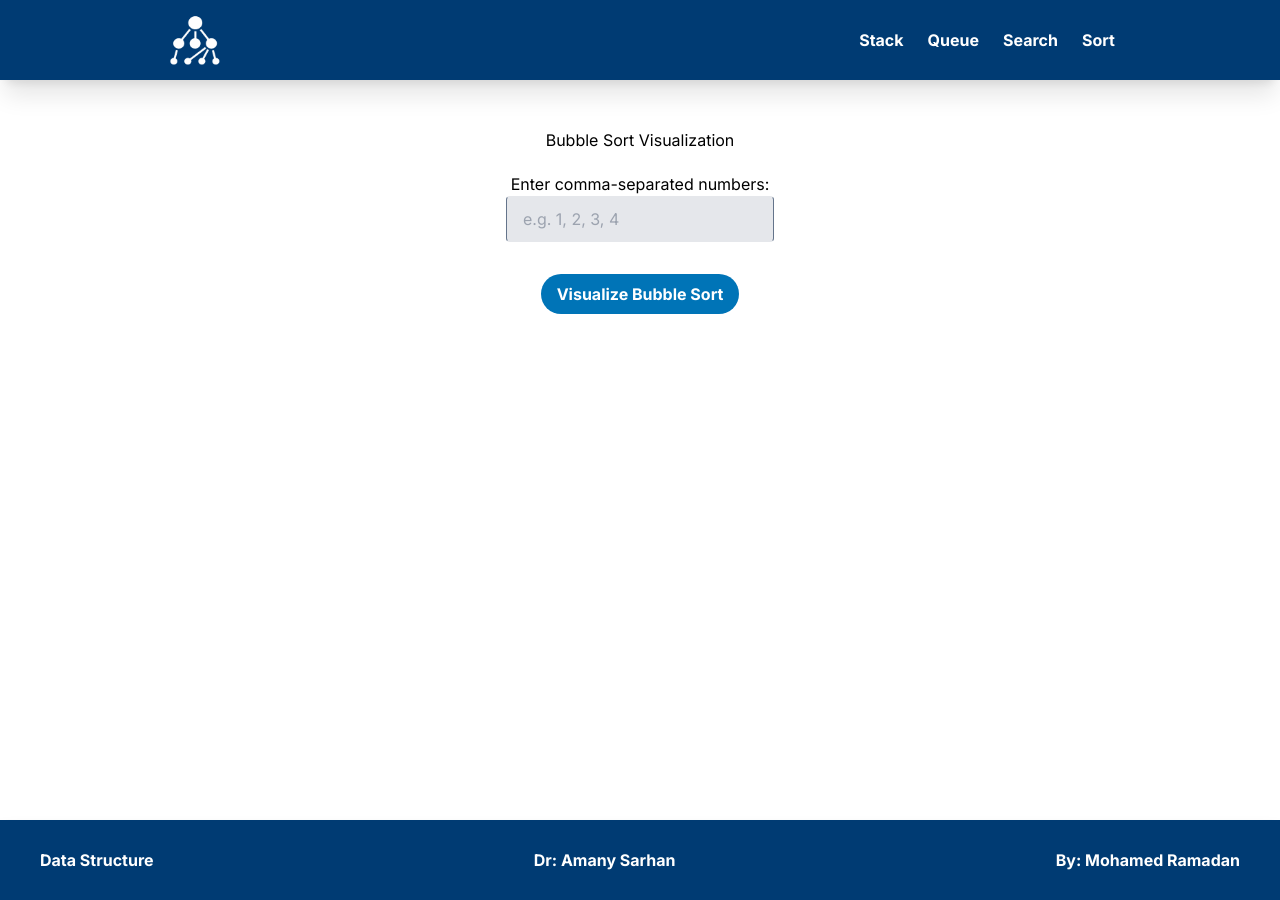
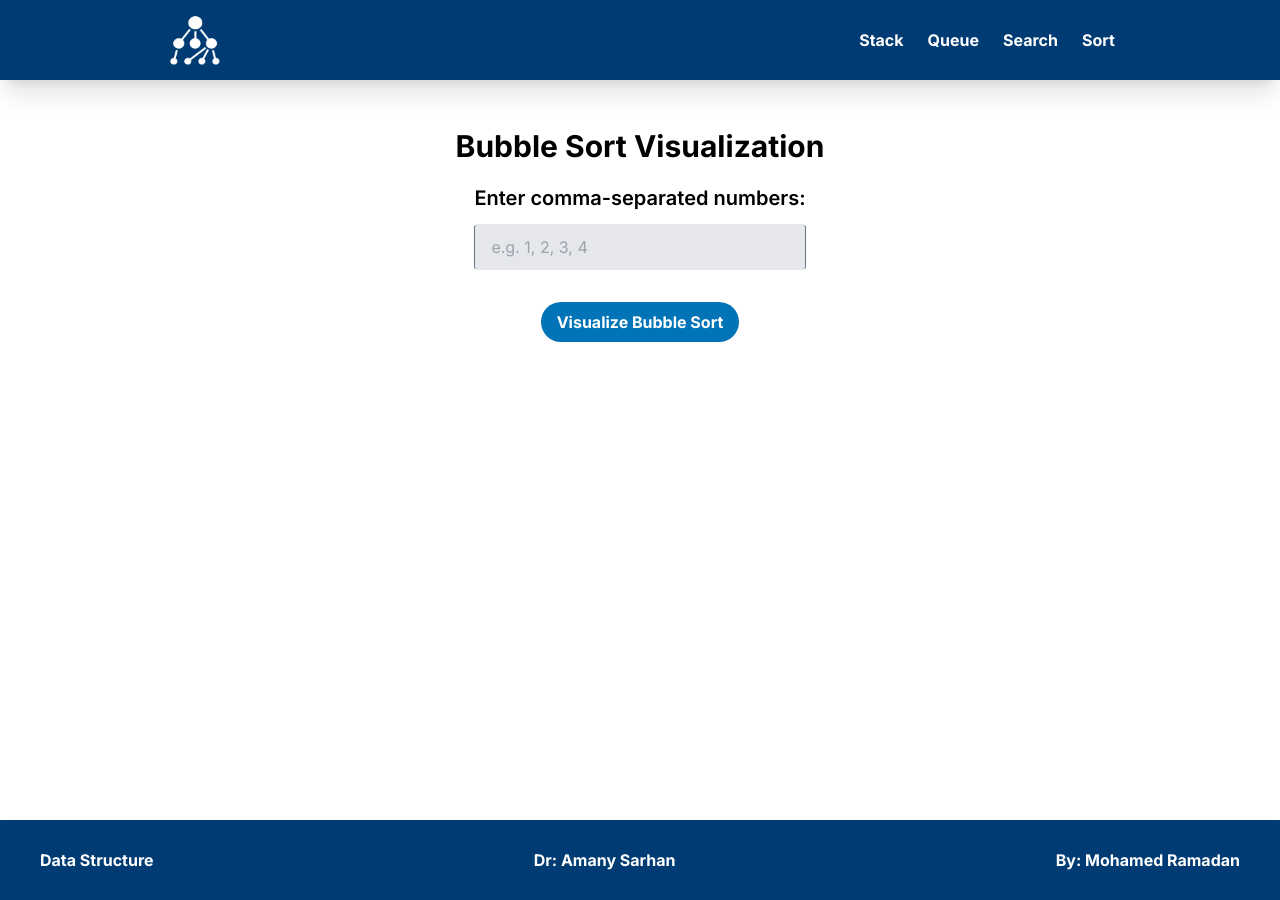
Before and after one commit to Abuhamida/securty, a Next.js app: page /sort/bubble in a window 1280 px wide. Built offline with nearby package versions, Linux system fonts and the light colour scheme.

Commit message:
update style

```diff
--- a/src/app/sort/bubble/page.tsx
+++ b/src/app/sort/bubble/page.tsx
@@ -39,10 +39,10 @@ export default function BubbleSortVisualization() {
 
   return (
     <div className="flex flex-col items-center gap-5 pt-32 min-h-screen">
-      <h1>Bubble Sort Visualization</h1>
+      <h1 className="text-3xl font-bold ">Bubble Sort Visualization</h1>
       <div className="flex flex-col gap-5 justify-center text-center items-center">
         <label>
-          <p>Enter comma-separated numbers:</p>
+          <p className="text-xl font-semibold pb-3">Enter comma-separated numbers:</p>
           <input
             className="appearance-none block w-full bg-gray-200 text-gray-700 border border-x-slate-500 rounded py-3 px-4 mb-3 leading-tight focus:outline-none focus:bg-white"
             type="text"
--- a/src/app/sort/mearge/page.tsx
+++ b/src/app/sort/mearge/page.tsx
@@ -64,10 +64,10 @@ function MergeSortVisualization() {
 
   return (
     <div className="flex flex-col items-center gap-5 pt-32 min-h-screen">
-      <h1>Merge Sort Visualization</h1>
+      <h1 className="text-3xl font-bold ">Merge Sort Visualization</h1>
       <div className="flex flex-col gap-5 justify-center text-center items-center">
         <label>
-          <p>Enter comma-separated numbers:</p>
+          <p className="text-xl font-semibold pb-3">Enter comma-separated numbers:</p>
           <input
             className="appearance-none block w-full bg-gray-200 text-gray-700 border border-x-slate-500 rounded py-3 px-4 mb-3 leading-tight focus:outline-none focus:bg-white"
             type="text"
--- a/src/app/sort/quick/page.tsx
+++ b/src/app/sort/quick/page.tsx
@@ -66,10 +66,10 @@ function QuickSortVisualization() {
 
   return (
     <div className="flex flex-col items-center gap-5 pt-32 min-h-screen">
-      <h1>Quick Sort Visualization</h1>
+      <h1 className="text-3xl font-bold ">Quick Sort Visualization</h1>
       <div className="flex flex-col gap-5 justify-center text-center items-center">
         <label>
-          <p>Enter comma-separated numbers:</p>
+          <p className="text-xl font-semibold pb-3">Enter comma-separated numbers:</p>
           <input
             className="appearance-none block w-full bg-gray-200 text-gray-700 border border-x-slate-500 rounded py-3 px-4 mb-3 leading-tight focus:outline-none focus:bg-white"
             type="text"
--- a/src/app/sort/selection/page.tsx
+++ b/src/app/sort/selection/page.tsx
@@ -43,10 +43,10 @@ export default function SelectionSortVisualization() {
 
   return (
     <div className="flex flex-col items-center gap-5 pt-32 min-h-screen">
-      <h1>Selection Sort Visualization</h1>
+      <h1 className="text-3xl font-bold ">Selection Sort Visualization</h1>
       <div className="flex flex-col gap-5 justify-center text-center items-center">
         <label>
-          <p>Enter comma-separated numbers:</p>
+          <p className="text-xl font-semibold pb-3">Enter comma-separated numbers:</p>
           <input
             className="appearance-none block w-full bg-gray-200 text-gray-700 border border-x-slate-500 rounded py-3 px-4 mb-3 leading-tight focus:outline-none focus:bg-white"
             type="text"
--- a/src/app/stack/page.tsx
+++ b/src/app/stack/page.tsx
@@ -36,7 +36,7 @@ export default function StackPage() {
     <div className="flex flex-col items-center gap-5 pt-32 min-h-screen">
       <h1 className="text-3xl font-bold ">Stack Component</h1>
       <p className="text-2xl font-semibold">
-        Top Element: <samp className=" text-Royal">{stack.peek()}</samp>{" "}
+        Top Element: <samp className=" text-Royal">{stack.peek()}</samp>
       </p>
 
       <div>
@@ -76,7 +76,9 @@ export default function StackPage() {
         <p>Stack:</p>
         {stack.isEmpty() ? (
           <div className=" flex flex-col justify-center text-center items-center w-20 bg-Navy p-5 min-h-[300px] font-semibold text-2xl  rounded-xl ">
-            <p className="text-white rotate-90 h-full min-w-max ">Stack is empty</p>
+            <p className="text-white rotate-90 h-full min-w-max ">
+              Stack is empty
+            </p>
           </div>
         ) : (
           <ul className="flex flex-col-reverse text-center items-center justify-center w-20 gap-3 bg-Navy p-5 min-h-[300px] rounded-xl">
```
